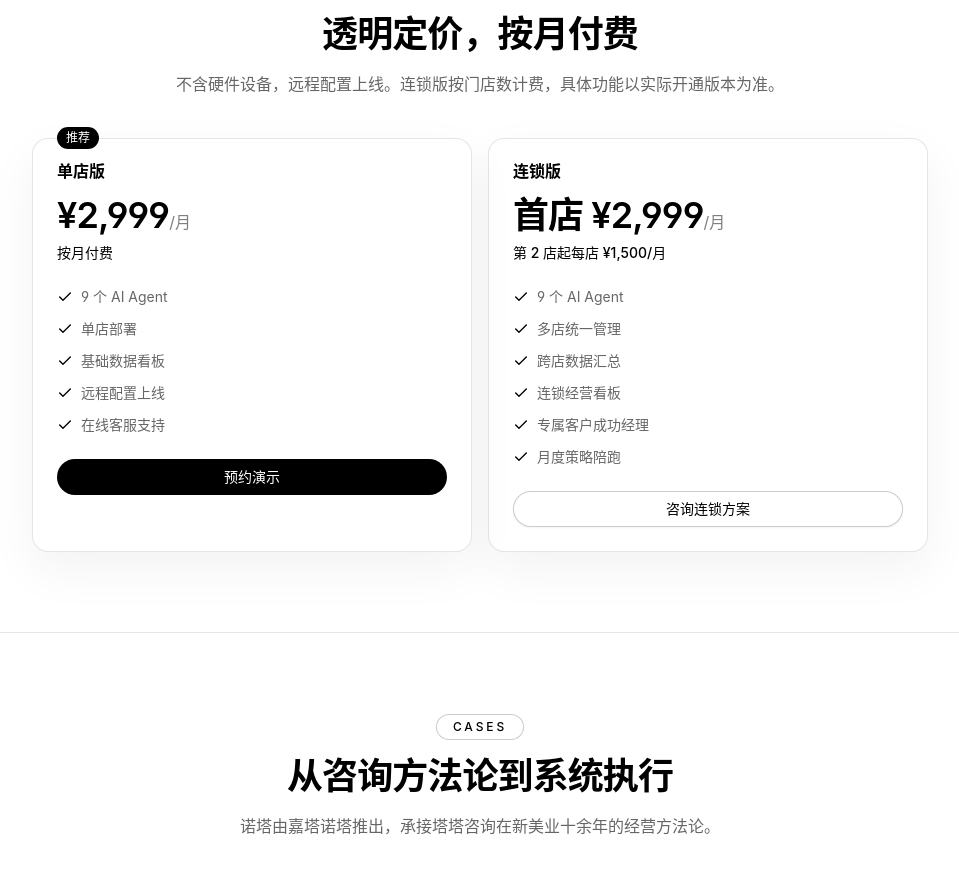
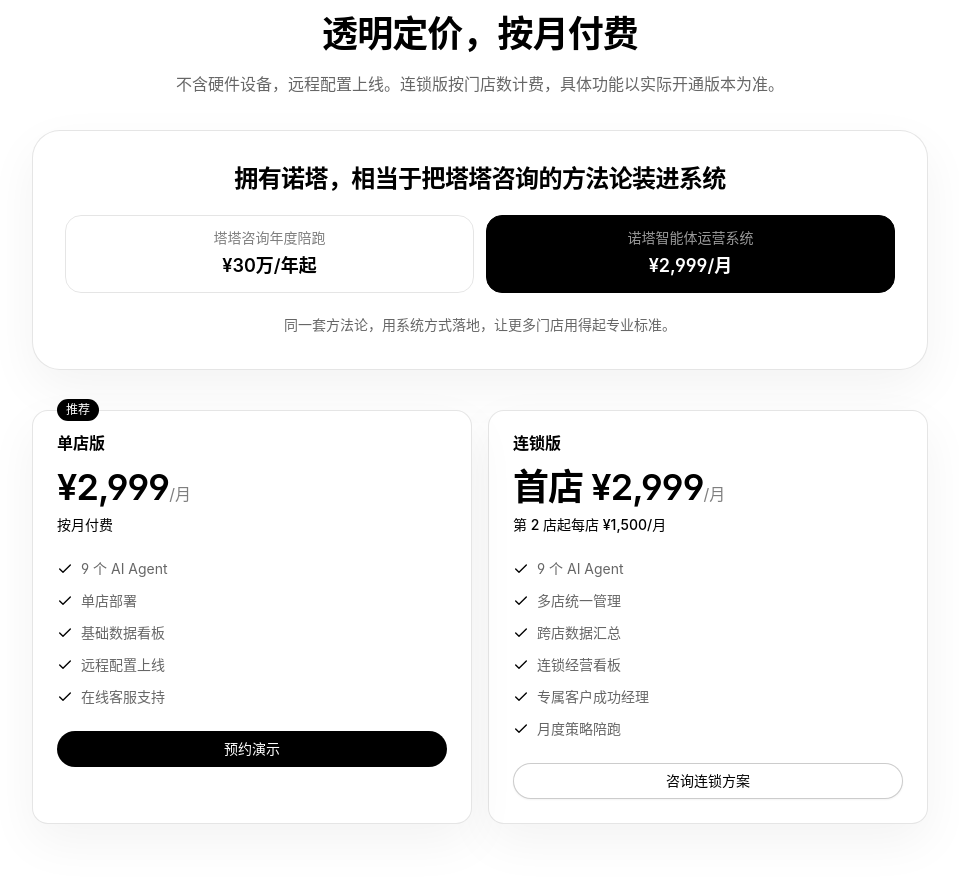
Before and after one commit to fushuogang-glitch/nuota-websites, a React (Vite) app in the folder web/: page / in a window 1280 px wide. Shown: the part 3741-4620 px from the top of the page, without its empty margins (160-1119 px from the left). Built offline with nearby package versions, Linux system fonts and the light colour scheme.

Commit message:
feat: add consulting value anchor above pricing

```diff
--- a/web/src/content/nuota.ts
+++ b/web/src/content/nuota.ts
@@ -105,6 +105,13 @@
   },
 ]
 
+export const pricingAnchor = {
+  title: '拥有诺塔，相当于把塔塔咨询的方法论装进系统',
+  consulting: '塔塔咨询年度陪跑价格：¥30万/年起。',
+  product: '诺塔智能体运营系统：¥2,999/月。',
+  desc: '同一套方法论，用系统方式落地，让更多门店用得起专业标准。',
+}
+
 export const pricingPlans = [
   {
     name: '单店版',
--- a/web/src/pages/Home.tsx
+++ b/web/src/pages/Home.tsx
@@ -217,6 +217,20 @@
 
         <section id="pricing" className="mx-auto max-w-7xl px-4 py-16 md:px-8 md:py-20">
           <SectionHeading eyebrow="PRICING" title="透明定价，按月付费" desc="不含硬件设备，远程配置上线。连锁版按门店数计费，具体功能以实际开通版本为准。" />
+          <div className="mx-auto mt-8 max-w-4xl rounded-[1.75rem] border border-black/10 bg-white p-6 text-center shadow-[0_18px_50px_rgba(0,0,0,0.05)] md:p-8">
+            <p className="text-xl font-semibold tracking-tight text-black md:text-2xl">拥有诺塔，相当于把塔塔咨询的方法论装进系统</p>
+            <div className="mt-5 grid gap-3 text-sm md:grid-cols-2">
+              <div className="rounded-2xl border border-black/10 px-4 py-3">
+                <p className="text-black/50">塔塔咨询年度陪跑</p>
+                <p className="mt-1 text-lg font-semibold text-black">¥30万/年起</p>
+              </div>
+              <div className="rounded-2xl border border-black bg-black px-4 py-3 text-white">
+                <p className="text-white/60">诺塔智能体运营系统</p>
+                <p className="mt-1 text-lg font-semibold">¥2,999/月</p>
+              </div>
+            </div>
+            <p className="mt-5 text-sm leading-6 text-black/60">同一套方法论，用系统方式落地，让更多门店用得起专业标准。</p>
+          </div>
           <div className="mx-auto mt-10 grid max-w-4xl gap-4 lg:grid-cols-2">
             {pricingPlans.map((plan) => (
               <Card key={plan.name} className={plan.recommended ? `relative border-black ${cardClass}` : cardClass}>
```
Also changed, not shown: 1 other file (tests, documents, lock files or other folders).
